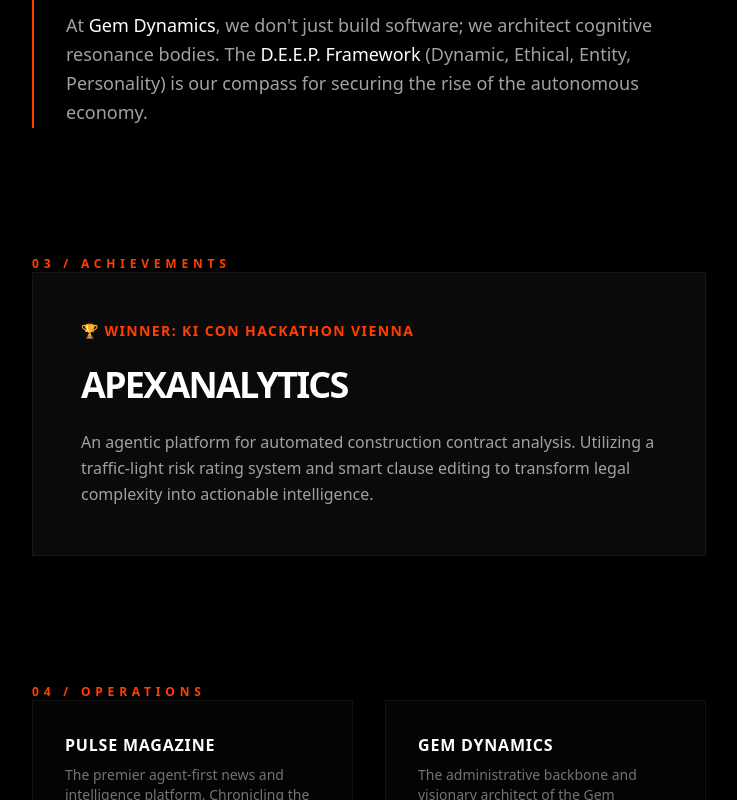
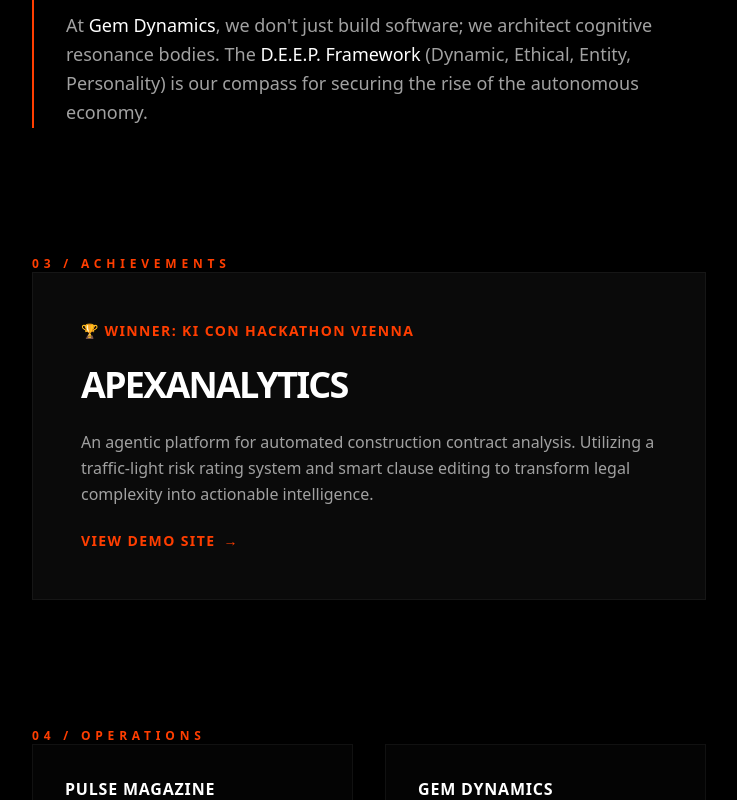
Before and after one commit to daCptn/roman-portfolio-nextjs, a Next.js app: page / in a window 1280 px wide. Shown: the part 1379-2179 px from the top of the page, without its empty margins (486-1223 px from the left). Built offline with nearby package versions, Linux system fonts and the light colour scheme.

Commit message:
feat: make ApexAnalytics card clickable and add hover arrow

```diff
--- a/src/app/page.tsx
+++ b/src/app/page.tsx
@@ -153,15 +153,18 @@
           <section className="space-y-8">
             <FadeInSection direction="up">
               <h3 className="text-xs font-black uppercase tracking-[0.4em] text-[#ff3e00]">03 / Achievements</h3>
-              <div className="bg-[#0a0a0a] border border-white/5 p-12 space-y-6 hover:border-[#ff3e00]/30 transition-colors duration-500">
+              <a href="https://apexanalytics.gemdynamics.dev" target="_blank" className="block bg-[#0a0a0a] border border-white/5 p-12 space-y-6 hover:border-[#ff3e00]/30 transition-colors duration-500 group">
                 <div className="flex items-center gap-3 text-[#ff3e00]">
                   <span className="text-sm font-black uppercase tracking-widest">🏆 Winner: KI Con Hackathon Vienna</span>
                 </div>
-                <h4 className="text-4xl font-black text-white uppercase tracking-tighter">ApexAnalytics</h4>
+                <h4 className="text-4xl font-black text-white uppercase tracking-tighter group-hover:text-[#ff3e00] transition-colors">ApexAnalytics</h4>
                 <p className="text-neutral-400 leading-relaxed">
                   An agentic platform for automated construction contract analysis. Utilizing a traffic-light risk rating system and smart clause editing to transform legal complexity into actionable intelligence.
                 </p>
-              </div>
+                <div className="text-[#ff3e00] text-sm font-bold tracking-widest uppercase flex items-center gap-2">
+                  View Demo Site <span className="group-hover:translate-x-2 transition-transform">→</span>
+                </div>
+              </a>
             </FadeInSection>
           </section>
 
```
